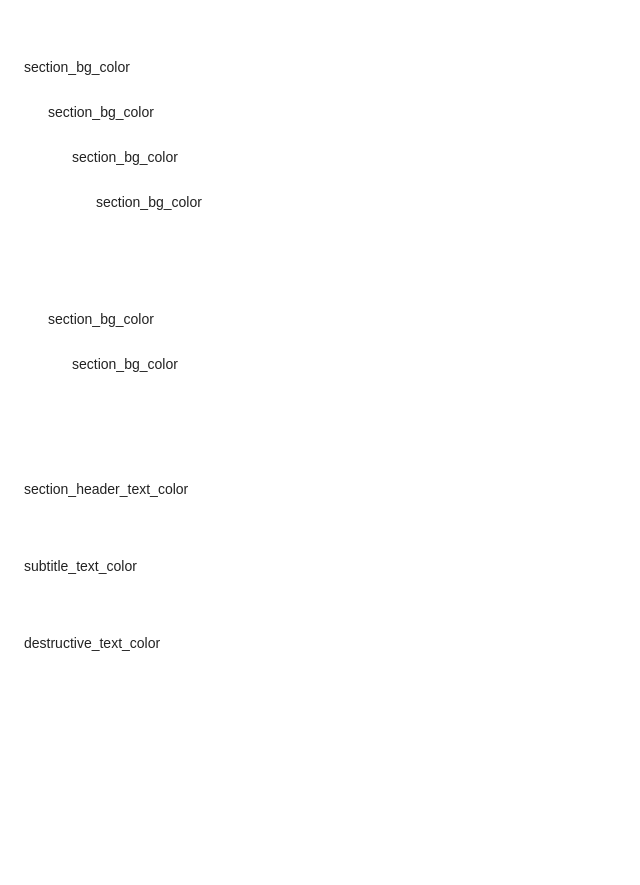
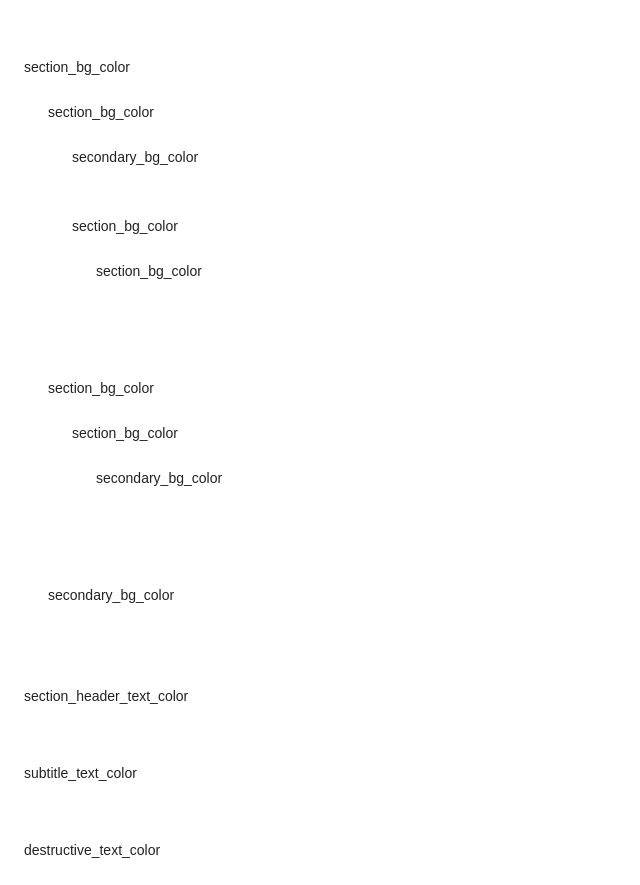
Before and after one commit to SoheilKhorram/food-exhanger, a React (Vite) app: page / in a window 1280 px wide. Shown: the part 3320-4205 px from the top of the page, without its empty margins (0-640 px from the left). Before the commit the page ends 3998 px from the top, so only its background shows below. Built offline with nearby package versions, Linux system fonts and the light colour scheme; what @twa-dev/sdk would draw is missing.

Commit message:
testing the telegram theme

```diff
--- a/src/TelegramTheme.tsx
+++ b/src/TelegramTheme.tsx
@@ -32,6 +32,9 @@ const TelegramTheme = () => {
                 section_bg_color
                 <div className="section_bg_color">
                     section_bg_color
+                    <div className="secondary_bg_color">
+                        secondary_bg_color
+                    </div>
                     <div className="section_bg_color">
                         section_bg_color
                         <div className="section_bg_color">
@@ -43,7 +46,13 @@ const TelegramTheme = () => {
                     section_bg_color
                     <div className="section_bg_color">
                         section_bg_color
+                        <div className="secondary_bg_color">
+                            secondary_bg_color
+                        </div>
                     </div>
+                </div>
+                <div className="secondary_bg_color">
+                    secondary_bg_color
                 </div>
             </div>
             <div className="section_header_text_color">
```
